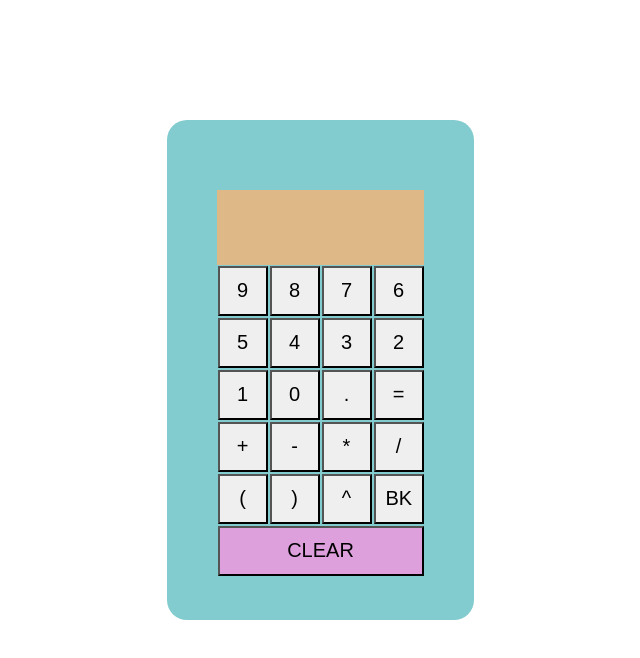
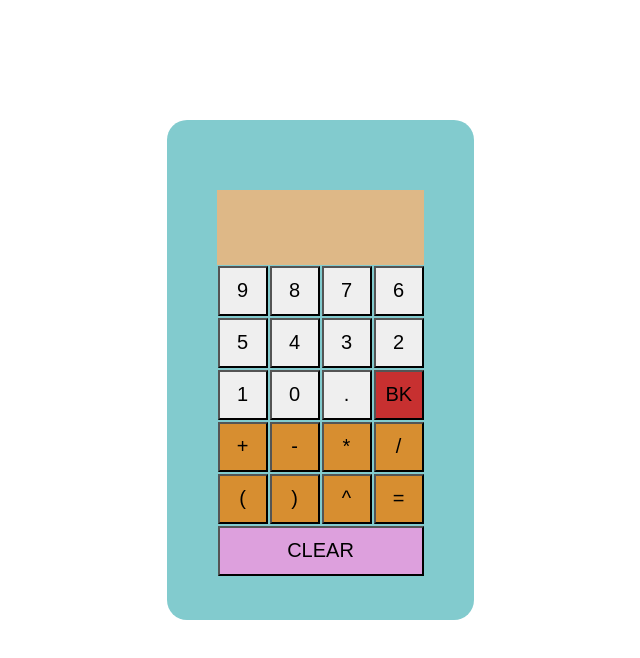
Before and after one commit to VPilipenko334/GoSchoolBox-coding-challenge, a React (Create React App) app: page / in a window 1280 px wide. Shown: the top 658 px of the page, without its empty margins (320-960 px from the left). Built offline with nearby package versions, Linux system fonts and the light colour scheme; the HTML template or start-up script is replaced by a standard one.

Commit message:
clear button works

```diff
--- a/src/App.js
+++ b/src/App.js
@@ -2,6 +2,7 @@ import { useState } from 'react';
 
 import Result from "./result";
 import "./calculator.css";
+import "./buttons.css";
 import "./result.css";
 
 function App() {
@@ -12,11 +13,12 @@ function App() {
   const updateValues = (val) => {
     setInput(input + val);
 
-    setResult(".")
+    setResult(".");
   }
 
   const Allclear = () => {
     setResult("");
+    setInput("");
   }
 
   const goBack = () => {
@@ -33,7 +35,6 @@ function App() {
     }
 
     return array.reverse();
-    // return array;
   }
 
   return (
@@ -48,18 +49,18 @@ function App() {
               <div className="numbers">
                 {allDigits()}
               <button onClick={() => updateValues('.')}>.</button>
-              <button>=</button>
+              <button className="back-button">BK</button>
               </div>
 
               <div className="operators">
-                <button onClick={() => updateValues('+')}>+</button>
-                <button onClick={() => updateValues('-')}>-</button>
-                <button onClick={() => updateValues('*')}>*</button>
-                <button onClick={() => updateValues('/')}>/</button>
-                <button onClick={() => updateValues('(')}>(</button>
-                <button onClick={() => updateValues(')')}>)</button>
-                <button onClick={() => updateValues('^')}>^</button>
-                <button>BK</button>
+                <button className="operator" onClick={() => updateValues('+')}>+</button>
+                <button className="operator" onClick={() => updateValues('-')}>-</button>
+                <button className="operator" onClick={() => updateValues('*')}>*</button>
+                <button className="operator" onClick={() => updateValues('/')}>/</button>
+                <button className="operator" onClick={() => updateValues('(')}>(</button>
+                <button className="operator" onClick={() => updateValues(')')}>)</button>
+                <button className="operator" onClick={() => updateValues('^')}>^</button>
+                <button className="operator">=</button>
               </div>
 
               <div className="clear-button">
--- /dev/null
+++ b/src/buttons.css
@@ -0,0 +1,7 @@
+.operator {
+    background-color: rgb(215, 142, 48);
+}
+
+.back-button {
+    background-color: rgb(199, 48, 48);
+}
--- a/src/calculator.css
+++ b/src/calculator.css
@@ -61,5 +61,4 @@ button:hover {
 .clear {
     width: 206px;
     background-color: plum;
-
 }
```
